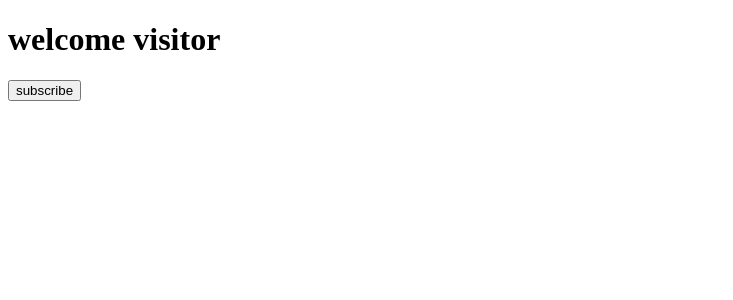
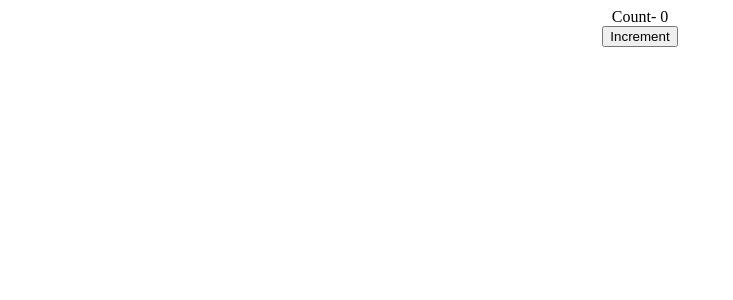
Before and after one commit to hana-nazer/React-Basics, a React (Create React App) app: page / in a window 1280 px wide. Shown: the top 300 px of the page, without its empty margins (0-733 px from the left). Built offline with nearby package versions, Linux system fonts and the light colour scheme.

Commit message:
state and setState

```diff
--- /dev/null
+++ b/src/App.css
@@ -0,0 +1,38 @@
+.App {
+  text-align: center;
+}
+
+.App-logo {
+  height: 40vmin;
+  pointer-events: none;
+}
+
+@media (prefers-reduced-motion: no-preference) {
+  .App-logo {
+    animation: App-logo-spin infinite 20s linear;
+  }
+}
+
+.App-header {
+  background-color: #282c34;
+  min-height: 100vh;
+  display: flex;
+  flex-direction: column;
+  align-items: center;
+  justify-content: center;
+  font-size: calc(10px + 2vmin);
+  color: white;
+}
+
+.App-link {
+  color: #61dafb;
+}
+
+@keyframes App-logo-spin {
+  from {
+    transform: rotate(0deg);
+  }
+  to {
+    transform: rotate(360deg);
+  }
+}
--- a/src/App.js
+++ b/src/App.js
@@ -1,13 +1,16 @@
 
-import Greet from './Greet';
-import Welcome from './Welcome';
-import Message from './Mesaage';
+import './App.css';
+import Greet from './components/Greet';
+import Welcome from './components/Welcome';
+import Message from './components/Mesaage';
+import Counter from './components/Counter';
 
 
 function App() {
   return (
     <div className="App">
-      <Message></Message>
+      <Counter></Counter>
+      {/* <Message></Message> */}
      {/* <Greet name="hana" heroName="soooper">
       This is children props
      </Greet>
--- /dev/null
+++ b/src/components/Counter.js
@@ -0,0 +1,26 @@
+import React, { Component } from 'react'
+
+ class Counter extends Component {
+    constructor(props){
+        super(props)
+        this.state = {
+            count : 0
+        }
+    }
+
+    increment(){
+        this.setState({
+            count : this.state.count + 1
+        }, ()=>{console.log('callback value', this.state.count);})
+    }
+  render() {
+    return (
+      <div>
+          <div>Count- {this.state.count}</div>
+          <button onClick={()=>this.increment()}>Increment</button>
+      </div>
+    )
+  }
+}
+
+export default Counter
--- /dev/null
+++ b/src/index.css
@@ -0,0 +1,13 @@
+body {
+  margin: 0;
+  font-family: -apple-system, BlinkMacSystemFont, 'Segoe UI', 'Roboto', 'Oxygen',
+    'Ubuntu', 'Cantarell', 'Fira Sans', 'Droid Sans', 'Helvetica Neue',
+    sans-serif;
+  -webkit-font-smoothing: antialiased;
+  -moz-osx-font-smoothing: grayscale;
+}
+
+code {
+  font-family: source-code-pro, Menlo, Monaco, Consolas, 'Courier New',
+    monospace;
+}
```
Also changed, not shown: src/components/Greet.js (renamed from src/Greet.js), src/components/Mesaage.js (renamed from src/Mesaage.js), src/components/Welcome.js (renamed from src/Welcome.js).
